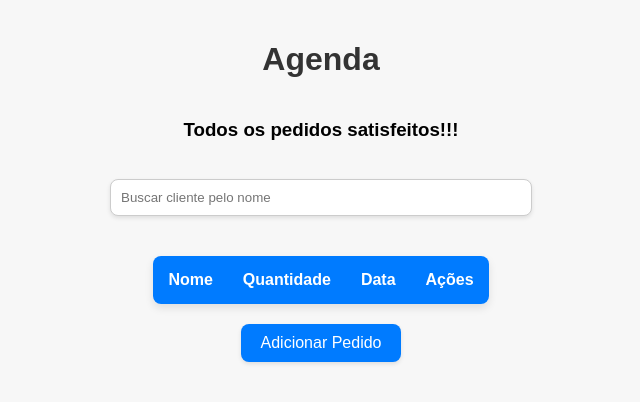
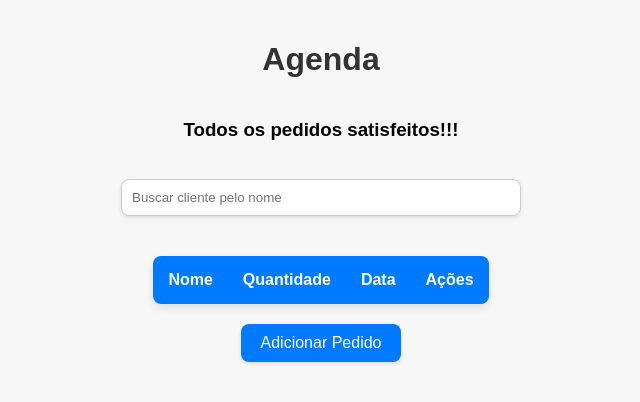
Before and after one commit to Vitorprogrammerjunior/agenda_milho, a plain HTML site: page index.html in a window 1280 px wide. Shown: the full height of the page, 319-959 px from the left. Drawn offline with Linux system fonts and the light colour scheme.

Commit message:
Update index.html

```diff
--- a/index.html
+++ b/index.html
@@ -5,12 +5,23 @@
     <meta name="viewport" content="width=device-width, initial-scale=1.0">
     <title>Agenda</title>
     <style>
+
+        * {
+            box-sizing: border-box; /* Garante que padding e borda sejam incluídos na largura total */
+        }
+
         body {
             font-family: Arial, sans-serif;
             margin: 0;
             padding: 20px;
             background-color: #f7f7f7;
         }
+
+        html, body {
+            overflow-x: hidden;
+            margin: 0; /* Certifique-se de remover qualquer margem padrão */
+        }
+
         h1 {
             text-align: center;
             color: #333;
@@ -120,7 +131,7 @@
         <tbody></tbody>
     </table>
 </div>
-    <button onclick="window.location.href='Adicionar.html'">Adicionar Pedido</button>
+    <button onclick="window.location.href='adicionar.html'">Adicionar Pedido</button>
 </div>
 
     <script>
```
